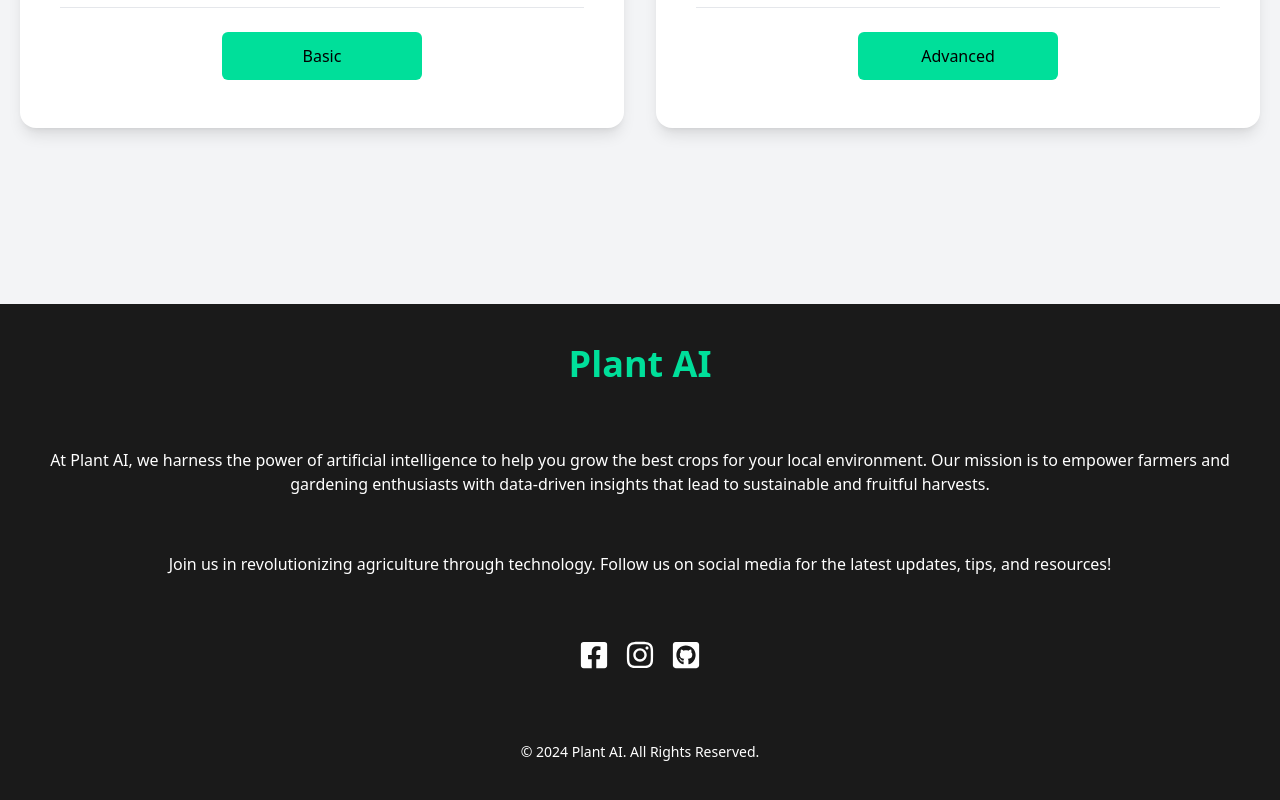
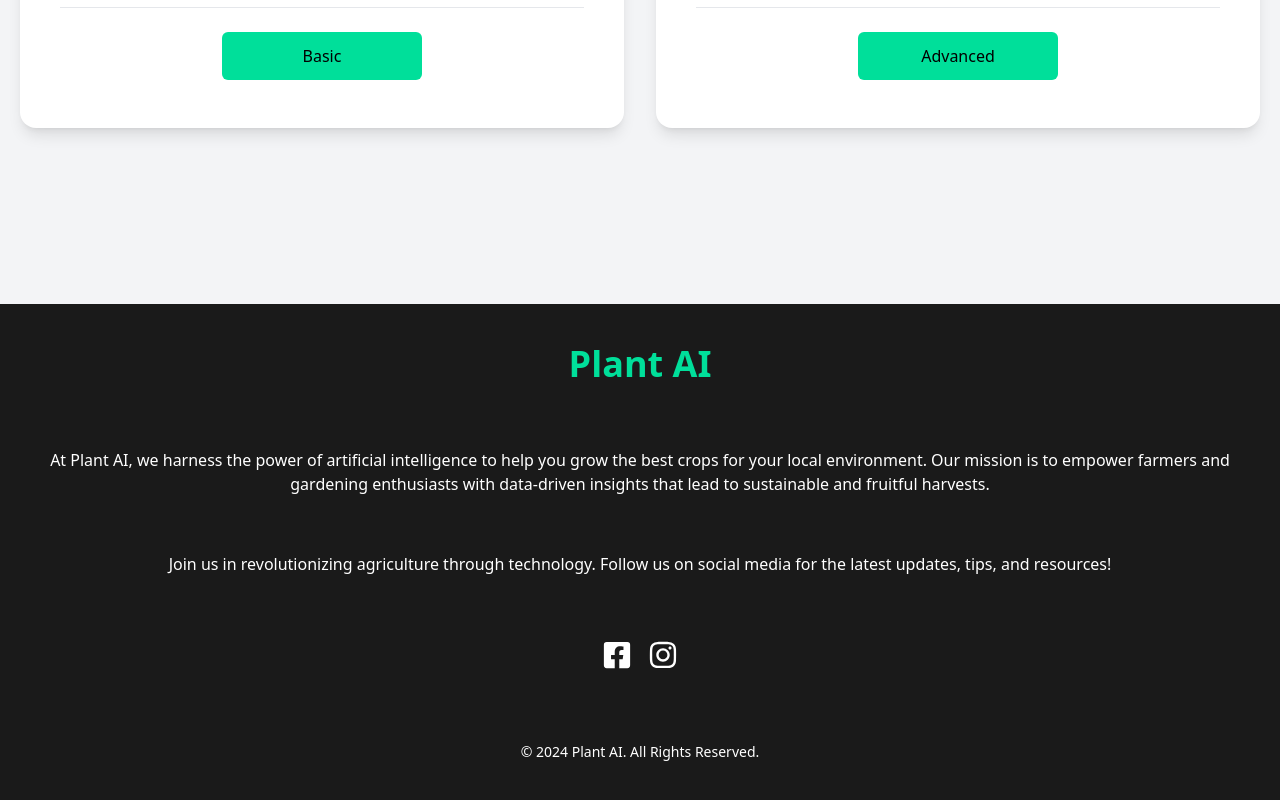
Before and after one commit to swprograming/plant-ai, a React (Create React App) app: page / in a window 1280 px wide. Shown: the part 1816-2616 px from the top of the page. Built offline with nearby package versions, Linux system fonts and the light colour scheme.

Commit message:
Update Footer.jsx

```diff
--- a/src/components/Footer.jsx
+++ b/src/components/Footer.jsx
@@ -3,7 +3,6 @@ import { useTranslation } from 'react-i18next';
 import {
     FaInstagram,
     FaFacebookSquare,
-    FaGithubSquare,
 } from 'react-icons/fa';
 
 const Footer = () => {
@@ -25,9 +24,6 @@ const Footer = () => {
           <a href="https://instagram.com" target="_blank" rel="noopener noreferrer" className='transition-transform transform hover:scale-110'>
             <FaInstagram size={30} />
           </a>
-          <a href="https://github.com" target="_blank" rel="noopener noreferrer" className='transition-transform transform hover:scale-110'>
-            <FaGithubSquare size={30} />
-          </a>
         </div>
         <p className='text-sm mt-4'>
           &copy; {new Date().getFullYear()} Plant AI. All Rights Reserved.
```
